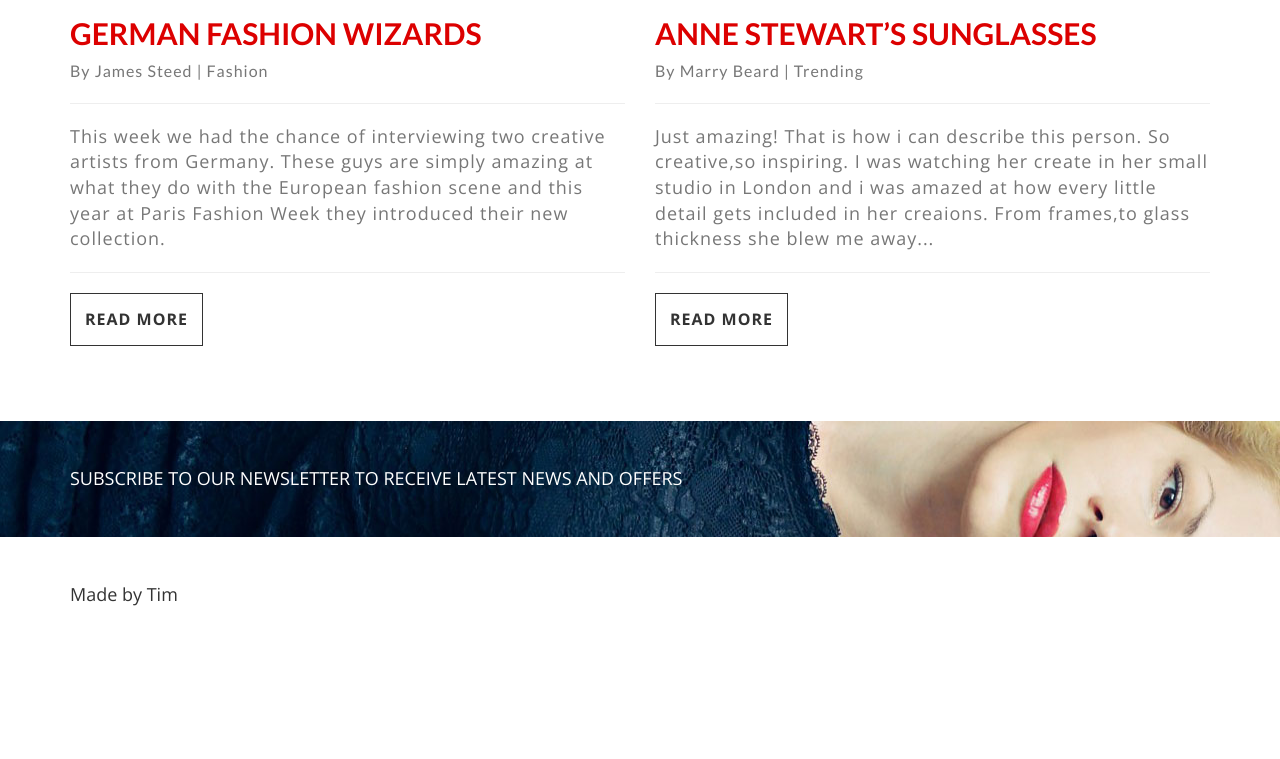
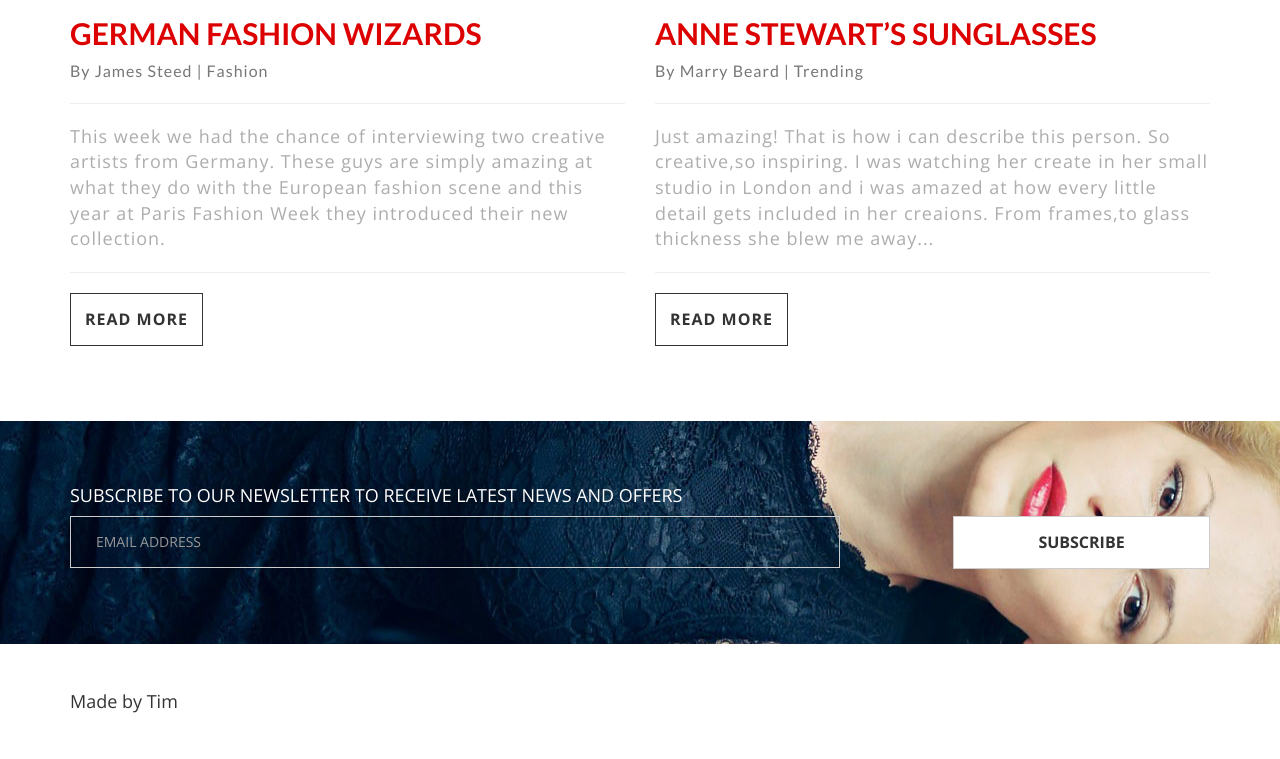
Before and after one commit to timcartwright/rain-fox-source, a website: page builds/development/index.html in a window 1280 px wide. Shown: the part 3431-4190 px from the top of the page. Before the commit the page ends 4083 px from the top, so only its background shows below. Drawn offline with nearby package versions, Linux system fonts and the light colour scheme.

Commit message:
Subscribe section

```diff
--- a/builds/development/index.html
+++ b/builds/development/index.html
@@ -225,7 +225,7 @@
 					      	<h2>GERMAN FASHION WIZARDS</h2>
 					      	<p class="meta">By James Steed | Fashion   </p>
 					      	<hr>
-					      	<p>This week we had the chance of interviewing two creative artists from Germany. These guys are simply amazing at what they do with the European fashion scene and this year at Paris Fashion Week they introduced their new collection. </p>
+					      	<p class="teaser">This week we had the chance of interviewing two creative artists from Germany. These guys are simply amazing at what they do with the European fashion scene and this year at Paris Fashion Week they introduced their new collection. </p>
 					      	<hr>
 					      	<a href="#{}" class="btn btn-primary">READ MORE</a>
 					      </div>
@@ -234,7 +234,7 @@
 					      	<h2>ANNE STEWART’S SUNGLASSES</h2>
 					      	<p class="meta">By Marry Beard | Trending</p>
 					      	<hr>
-					      	<p>Just amazing! That is how i can describe this person. So creative,so inspiring. I was watching her create in her small studio in London and i was amazed at how every little detail gets included in her creaions. From frames,to glass thickness she blew me away...</p>
+					      	<p class="teaser">Just amazing! That is how i can describe this person. So creative,so inspiring. I was watching her create in her small studio in London and i was amazed at how every little detail gets included in her creaions. From frames,to glass thickness she blew me away...</p>
 					      	<hr>
 					      	<a href="#" class="btn btn-primary">READ MORE</a>
 					      </div>
@@ -270,7 +270,17 @@
 
 	<section id="subscribe">
 		<div class="page container light">
-			SUBSCRIBE TO OUR NEWSLETTER TO RECEIVE LATEST NEWS AND OFFERS
+			<h3>SUBSCRIBE TO OUR NEWSLETTER TO RECEIVE LATEST NEWS AND OFFERS</h3>
+			<div class="row">
+				<div class="col-md-12">
+					<form class="form-inline" role="form">
+					  <div class="form-group">
+					    <input type="email" class="form-control" id="email" placeholder="EMAIL ADDRESS">
+					  </div>
+					  <button type="submit" class="btn btn-default">SUBSCRIBE</button>
+					</form>
+				</div>
+			</div>
 		</div>
 	</section>
 
--- a/components/sass/_blog.scss
+++ b/components/sass/_blog.scss
@@ -16,4 +16,8 @@
 		font-size: 16px;
 	}
 
+	p.teaser {
+		opacity: 0.6;
+	}
+
 }
--- a/components/sass/_common.scss
+++ b/components/sass/_common.scss
@@ -6,6 +6,12 @@ body {
 
 img {
 	width: 100%;
+}
+
+
+input.form-control {
+    background-color: transparent;
+    border-radius: 0;
 }
 
 .row {
--- a/components/sass/_subscribe.scss
+++ b/components/sass/_subscribe.scss
@@ -1,3 +1,24 @@
 #subscribe {
 	background-image: url("../images/subscribe-1920x250.jpg");
+
+	h3 {
+		font-weight: 300;
+		font-size: 18px;
+	}
+
+	input.form-control {
+		width: 770px;
+		padding: 25px;
+		color: $white;
+	}
+
+	.btn {
+		float: right;
+		width: 257px;
+
+		&:hover {
+			background-color: $font-color-dark;
+			color: $white;
+		}
+	}
 }
```
Also changed, not shown: builds/development/css/main.css, css/main.css.
